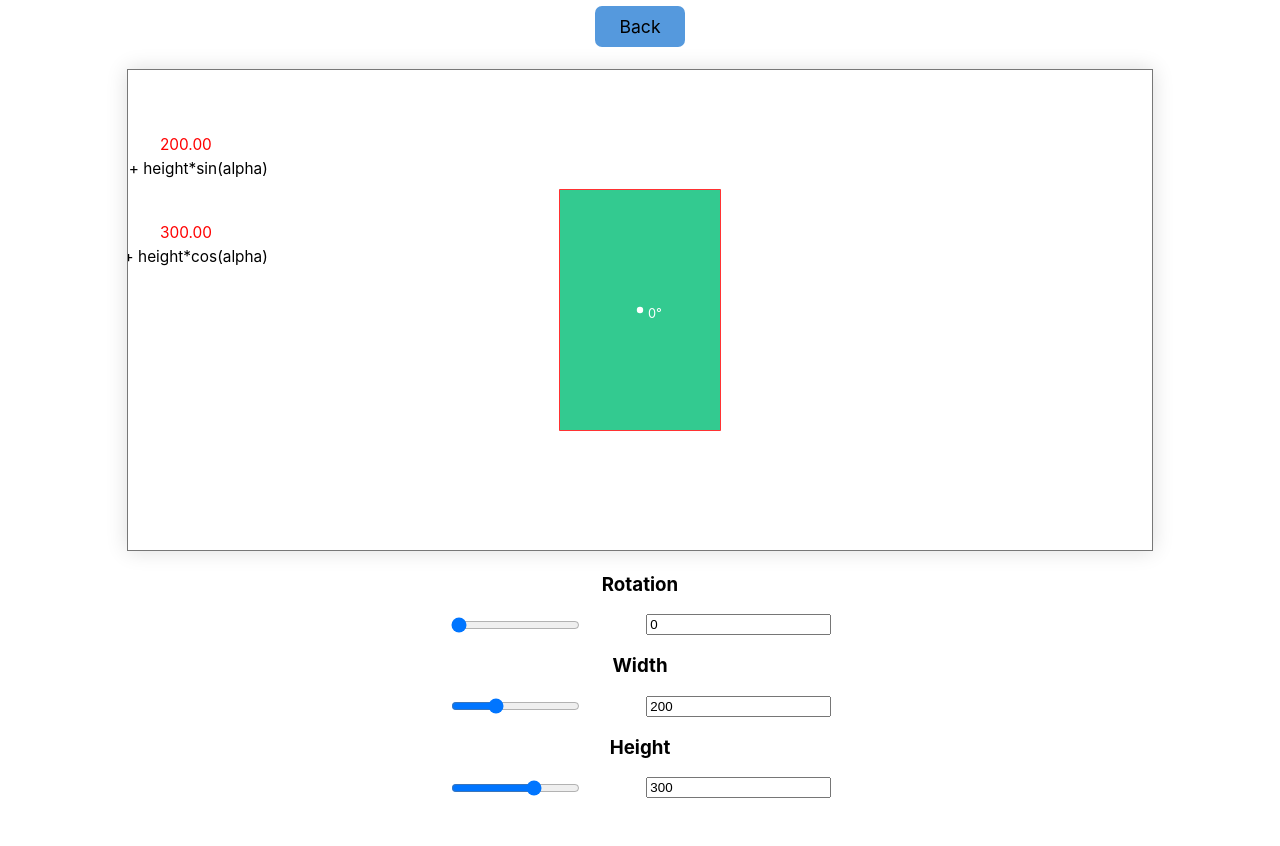
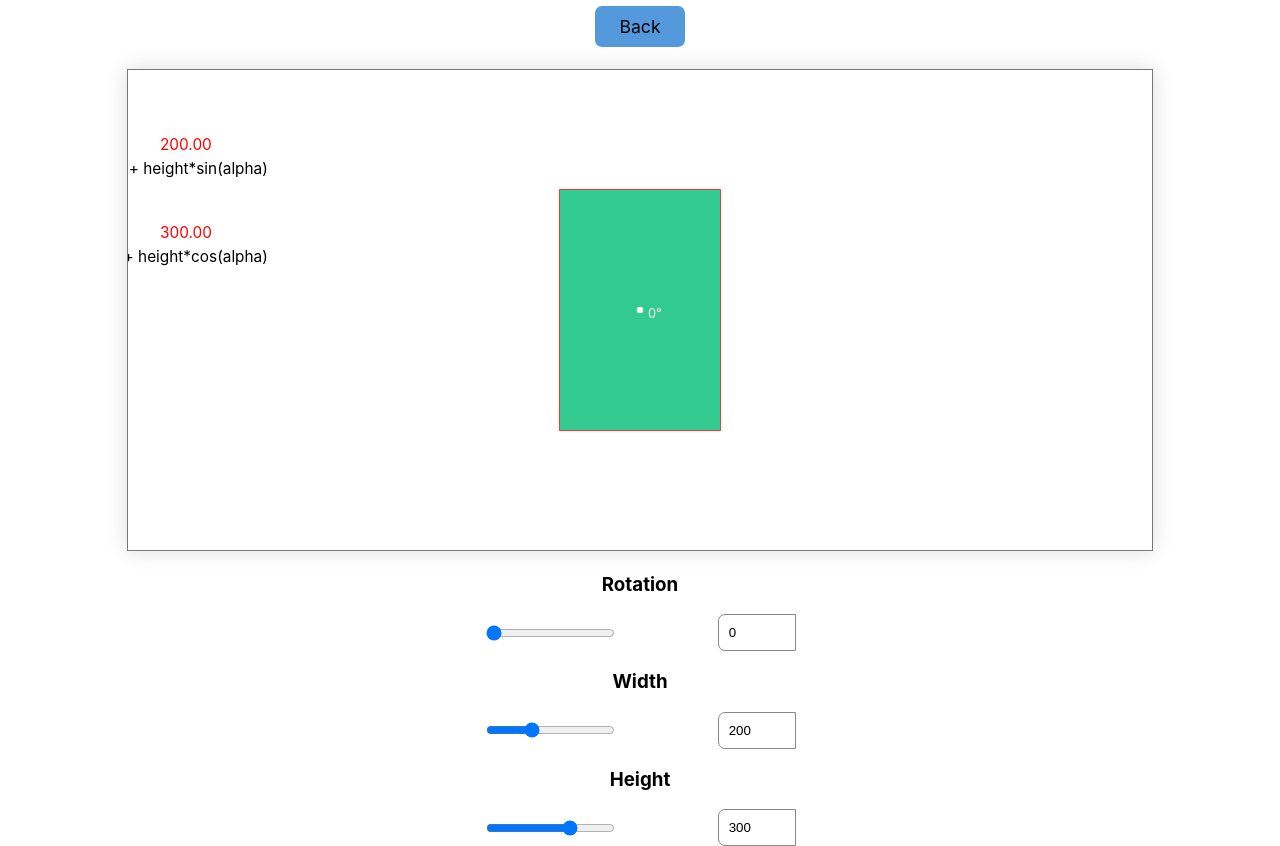
Before and after one commit to iwonajelen/rectangles, a React (Create React App) app: page /playground in a window 1280 px wide. Before the commit the page ends 800 px from the top, so only its background shows below. Built offline with nearby package versions, Linux system fonts and the light colour scheme.

Commit message:
Refactoring and validation of input values

```diff
--- a/src/App.tsx
+++ b/src/App.tsx
@@ -5,7 +5,7 @@ import {
   Switch,
   Route
 } from "react-router-dom";
-import { Canvas } from './features/rectangles/Canvas';
+import { CanvasContainer } from './features/rectangles/CanvasContainer';
 import { Playground } from './features/rectangles/Playground';
 
 function App() {
@@ -17,7 +17,7 @@ function App() {
               <Playground />
             </Route>
             <Route path="/">
-              <Canvas />
+              <CanvasContainer />
             </Route>
           </Switch>
       </Router>
--- a/src/features/rectangles/Canvas.tsx
+++ b/src/features/rectangles/Canvas.tsx
@@ -1,91 +1,17 @@
-import React, { useState } from "react";
-import { useAppDispatch, useAppSelector } from "../../app/hooks";
-import { fetchProjectById, initAndFetch, selectError, selectProject, selectStatus } from "./canvasSlice";
-import styled from 'styled-components';
-import { SvgContainer } from "./SvgContainer";
-import { Status } from "./models";
-import { Link } from "react-router-dom";
+import React from "react";
+import { Rectangle } from "./models";
+import { CanvasRectangle } from "./Rectangle";
 
-const StyledDiv = styled.div`
-    width: 100%;
-    height: 100vh;
-    display: flex;
-    flex-direction: column;
-    align-items: center;
-`;
+export function Canvas(props: {items: Array<Rectangle>, viewData: { width: number, height: number}}) {
+    const {width, height} = props.viewData;
 
-const CanvasDiv = styled.div`
-    width: auto;
-    height: 70%;
-    background: white;
-    border: 1px solid #777;
-    box-shadow: 0 0 20px #ddd;
-    margin: 1em;
-
-    @media (max-width: 768px) {
-        height: 50%;
-    }
-`;
-
-const StyledButton = styled.button`
-    padding: 10px 24px;
-    background: #55aa88;
-    border: none;
-    color: black;
-    border-radius: 0 7px 7px 0;
-    font-size: 1.1em;
-    cursor: pointer;
-    margin-right: 1em;
-
-    &:hover {
-        opacity: 0.8;
-    }
-`;
-
-const StyledInput = styled.input`
-    padding: 10px;
-    border: 1px #888 solid;
-    border-radius: 7px 0 0 7px;
-`;
-
-export function Canvas() {
-    const project = useAppSelector(selectProject);
-    const status = useAppSelector(selectStatus);
-    const error = useAppSelector(selectError);
-    const dispatch = useAppDispatch();
-    const [inputValue, setInputValue] = useState('');
-
-    const handleClick = () => {
-        if (inputValue) {
-            dispatch(fetchProjectById(inputValue));
-        } else {
-            dispatch(initAndFetch());
-        }
-    }
-
-    const canvasContent = () => {
-        if (status === Status.loading) {
-            return <h2>Loading...</h2>
-        } else {
-            return (
-                <>
-                    <span style={{margin: '10px auto', fontWeight: 700}}>{project.name}</span>
-                    <CanvasDiv>
-                        <SvgContainer items={project.items} viewData={{width: project.width, height: project.height}}></SvgContainer>
-                    </CanvasDiv>
-                </>
-            )
-        }
+    const setViewBox = (width: number, height: number): string => {
+        return `0 0 ${width} ${height}`;
     }
 
     return (
-        <StyledDiv>
-            <Link to="/playground">Playground</Link>
-            <div style={{display: 'flex'}}>
-                <StyledInput type="text" placeholder="enter project id" value={inputValue} onChange={(event) => setInputValue(event.target.value)}></StyledInput>
-                <StyledButton onClick={handleClick}>Fetch</StyledButton>
-            </div>
-            {error && error.message ? <h2 style={{color: 'red'}}>{error.message}</h2> : canvasContent()}
-        </StyledDiv>
+        <svg viewBox={setViewBox(width, height)} width="100%" height="100%">
+            {props.items.map((item: Rectangle) => <CanvasRectangle rectData={item}/>)}
+        </svg>
     )
 }
--- /dev/null
+++ b/src/features/rectangles/CanvasContainer.tsx
@@ -0,0 +1,49 @@
+import React, { useState } from "react";
+import { useAppDispatch, useAppSelector } from "../../app/hooks";
+import { fetchProjectById, initAndFetch, selectError, selectProject, selectStatus } from "./canvasSlice";
+import { Canvas } from "./Canvas";
+import { Status } from "./models";
+import { Link } from "react-router-dom";
+import { CanvasDiv, StyledButton, StyledDiv, StyledInput } from "../../styledComponents";
+
+export function CanvasContainer() {
+    const project = useAppSelector(selectProject);
+    const status = useAppSelector(selectStatus);
+    const error = useAppSelector(selectError);
+    const dispatch = useAppDispatch();
+    const [inputValue, setInputValue] = useState('');
+
+    const handleClick = () => {
+        if (inputValue) {
+            dispatch(fetchProjectById(inputValue));
+        } else {
+            dispatch(initAndFetch());
+        }
+    }
+
+    const canvasContent = () => {
+        if (status === Status.loading) {
+            return <h2>Loading...</h2>
+        } else {
+            return (
+                <>
+                    <span style={{margin: '10px auto', fontWeight: 700}}>{project.name}</span>
+                    <CanvasDiv>
+                        <Canvas items={project.items} viewData={{width: project.width, height: project.height}}></Canvas>
+                    </CanvasDiv>
+                </>
+            )
+        }
+    }
+
+    return (
+        <StyledDiv>
+            <Link to="/playground">Playground</Link>
+            <div style={{display: 'flex'}}>
+                <StyledInput type="text" placeholder="enter project id" value={inputValue} onChange={(event) => setInputValue(event.target.value)}></StyledInput>
+                <StyledButton onClick={handleClick}>Fetch</StyledButton>
+            </div>
+            {error && error.message ? <h2 style={{color: 'red'}}>{error.message}</h2> : canvasContent()}
+        </StyledDiv>
+    )
+}
--- a/src/features/rectangles/Playground.tsx
+++ b/src/features/rectangles/Playground.tsx
@@ -1,57 +1,39 @@
 import React, { useState } from "react";
 import { Link } from "react-router-dom";
-import styled from "styled-components";
+import { StyledInput, StyledInputContainer, StyledPlaygroundDiv } from "../../styledComponents";
 import { Rectangle } from "./models";
 import { CanvasRectangle, EdgeType, getBoundEdge } from "./Rectangle";
 
-const StyledInputContainer = styled.div`
-    display: flex;
-    justify-content: space-evenly;
-    align-items: center;
-    width: 50%;
-    margin: 0 auto;
-
-    @media (max-width: 768px) {
-        margin: 0;
-        width: 100%;
-
-        & input[type="number"] {
-            width: 30%;
-        }
-    }
-`;
-
-const StyledDiv = styled.div`
-    background: white;
-    margin: 2em auto;
-    width: 80vw;
-    height: 60vh;
-    border: 1px solid #777;
-    box-shadow: 0 0 20px #ddd;
-
-    @media (max-width: 768px) {
-        & h3 {
-            margin: 0.3em auto;
-        }
-    }
-`;
-
+const MIN_LENGTH = 100;
+const MAX_LENGTH = 400;
+const MIN_ROTATION = 0;
+const MAX_ROTATION = 360;
 
 export function Playground() {
     const [rotation, setRotation] = useState(0);
     const [width, setWidth] = useState(200);
     const [height, setHeight] = useState(300);
 
+    const getValue = (targetValue: number, minValue: number, maxValue: number): number => {
+        if (!targetValue || targetValue < minValue) {
+            return minValue;
+        } else if (targetValue > maxValue) {
+            return maxValue;
+        } else {
+            return targetValue;
+        }
+    }
+
     const handleOnRotationChange = (event: any) => {
-        setRotation(event.target.value);
+        setRotation(getValue(event.target.value, MIN_ROTATION, MAX_ROTATION));
     }
 
     const handleOnWidthChange = (event: any) => {
-        setWidth(event.target.value);
+        setWidth(getValue(event.target.value, MIN_LENGTH, MAX_LENGTH));
     }
 
     const handleOnHeightChange = (event: any) => {
-        setHeight(event.target.value);
+        setHeight(getValue(event.target.value, MIN_LENGTH, MAX_LENGTH));
     }
 
     const rectangle: Rectangle = {
@@ -73,7 +55,7 @@ export function Playground() {
     return (
         <>
         <Link style={{marginTop: "20px"}} to="/">Back</Link>
-        <StyledDiv>
+        <StyledPlaygroundDiv>
             <svg viewBox="0 0 600 600" width="100%" height="100%">
                 <CanvasRectangle rectData={rectangle}></CanvasRectangle>
                 <text x="-500" y="100" fontSize="1.4em" fill="black">border width</text>
@@ -86,19 +68,19 @@ export function Playground() {
                 <h3>Rotation</h3>
             <StyledInputContainer>
                 <input type="range" id="rotation" name="rotation" min="0" max="360" value={rotation} step="1" onChange={handleOnRotationChange}></input>
-                <input type="number" value={rotation} onChange={handleOnRotationChange}></input>
+                <StyledInput type="number" value={rotation} min="0" max="360" onChange={handleOnRotationChange}></StyledInput>
             </StyledInputContainer>
                 <h3>Width</h3>
             <StyledInputContainer>
                 <input type="range" id="width" name="width" min="100" max="400" value={width} step="1" onChange={handleOnWidthChange}></input>
-                <input type="number" value={width} onChange={handleOnWidthChange}></input>
+                <StyledInput type="number" value={width}  min="100" max="400" onChange={handleOnWidthChange}></StyledInput>
             </StyledInputContainer>
                 <h3>Height</h3>
             <StyledInputContainer>
                 <input type="range" id="height" name="height" min="100" max="400" value={height} step="1" onChange={handleOnHeightChange}></input>
-                <input type="number" value={height} onChange={handleOnHeightChange}></input>
+                <StyledInput type="number" value={height} min="100" max="400" onChange={handleOnHeightChange}></StyledInput>
             </StyledInputContainer>
-        </StyledDiv>
+        </StyledPlaygroundDiv>
         </>
     )
 }
--- a/src/features/rectangles/SvgContainer.tsx
+++ /dev/null
@@ -1,18 +0,0 @@
-import React from "react";
-import styled from "styled-components";
-import { Rectangle } from "./models";
-import { CanvasRectangle } from "./Rectangle";
-
-export function SvgContainer(props: {items: Array<Rectangle>, viewData: { width: number, height: number}}) {
-    const {width, height} = props.viewData;
-
-    const setViewBox = (width: number, height: number): string => {
-        return `0 0 ${width} ${height}`;
-    }
-
-    return (
-        <svg viewBox={setViewBox(width, height)} width="100%" height="100%">
-            {props.items.map((item: Rectangle) => <CanvasRectangle rectData={item}/>)}
-        </svg>
-    )
-}
--- /dev/null
+++ b/src/styledComponents.ts
@@ -0,0 +1,75 @@
+import styled from 'styled-components';
+
+export const StyledDiv = styled.div`
+    width: 100%;
+    height: 100vh;
+    display: flex;
+    flex-direction: column;
+    align-items: center;
+`;
+
+export const CanvasDiv = styled.div`
+    width: auto;
+    height: 70%;
+    background: white;
+    border: 1px solid #777;
+    box-shadow: 0 0 20px #ddd;
+    margin: 1em;
+
+    @media (max-width: 768px) {
+        height: 50%;
+    }
+`;
+
+export const StyledButton = styled.button`
+    padding: 10px 24px;
+    background: #55aa88;
+    border: none;
+    color: black;
+    border-radius: 0 7px 7px 0;
+    font-size: 1.1em;
+    cursor: pointer;
+    margin-right: 1em;
+
+    &:hover {
+        opacity: 0.8;
+    }
+`;
+
+export const StyledInput = styled.input`
+    padding: 10px;
+    border: 1px #888 solid;
+    border-radius: 7px 0 0 7px;
+`;
+
+export const StyledInputContainer = styled.div`
+    display: flex;
+    justify-content: space-evenly;
+    align-items: center;
+    width: 50%;
+    margin: 0 auto;
+
+    @media (max-width: 768px) {
+        margin: 0;
+        width: 100%;
+
+        & input[type="number"] {
+            width: 30%;
+        }
+    }
+`;
+
+export const StyledPlaygroundDiv = styled.div`
+    background: white;
+    margin: 2em auto;
+    width: 80vw;
+    height: 60vh;
+    border: 1px solid #777;
+    box-shadow: 0 0 20px #ddd;
+
+    @media (max-width: 768px) {
+        & h3 {
+            margin: 0.3em auto;
+        }
+    }
+`;
```
